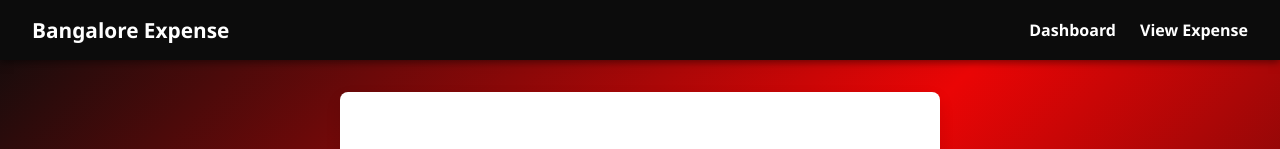
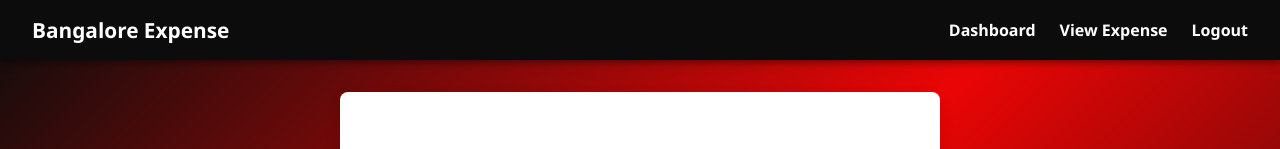
Before and after one commit to muthu-shanmugampillai/by3, a plain HTML site: page calculate_expense.html in a window 1280 px wide. Shown: the top 149 px of the page. Drawn offline with Linux system fonts and the light colour scheme; no server answers.

Commit message:
Update calculate_expense.html

```diff
--- a/calculate_expense.html
+++ b/calculate_expense.html
@@ -90,6 +90,7 @@
     <ul>
       <li><a href="main.html">Dashboard</a></li>
       <li><a href="view_expense.html">View Expense</a></li>
+      <li><a href="index.html" id="logout-link">Logout</a></li>
     </ul>
   </nav>
   <div class="container">
```
